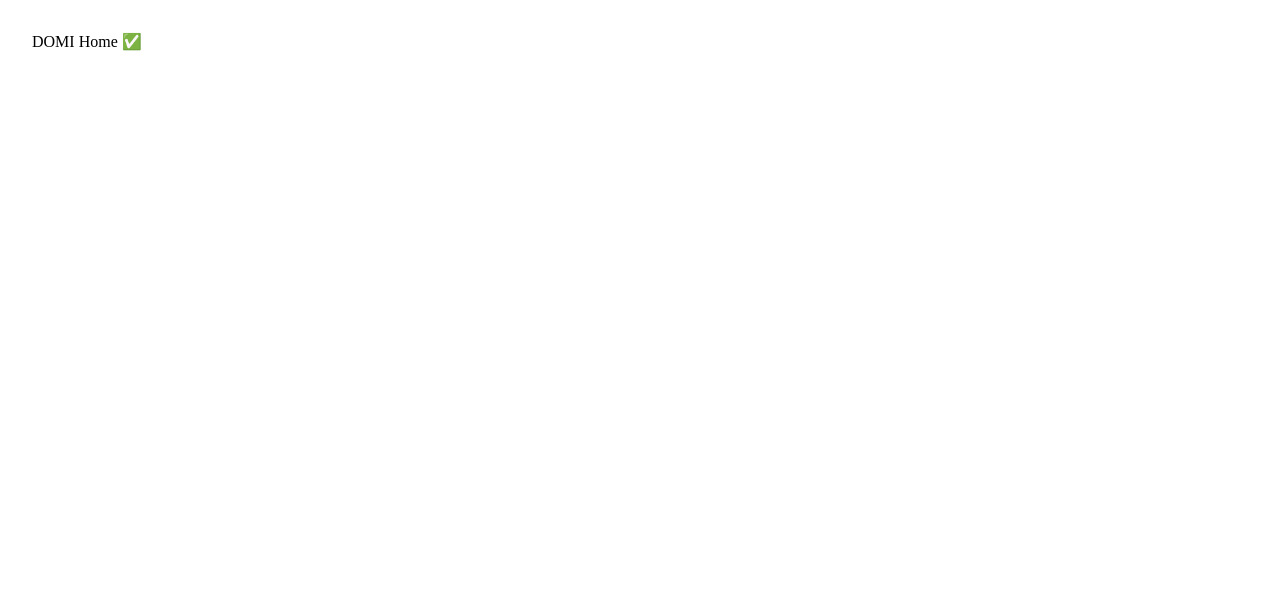
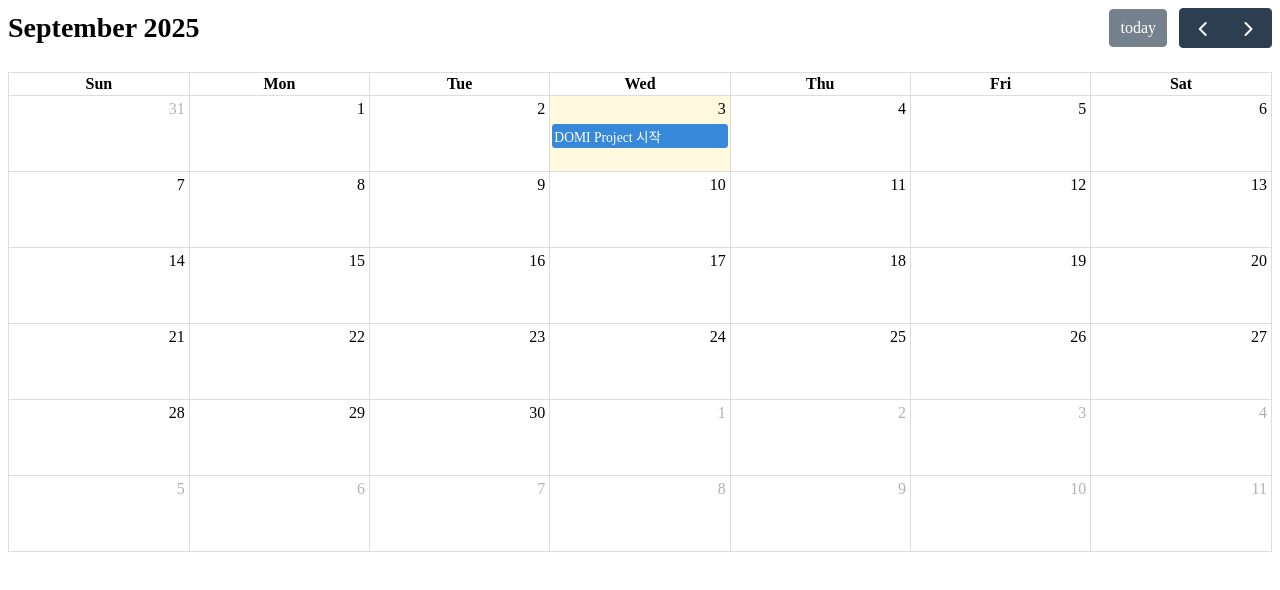
Before and after one commit to DOMI-NDD/DOMI_FE_code, a React (Vite) app: page / in a window 1280 px wide. Shown: the top 590 px of the page. Built offline with nearby package versions, Linux system fonts and the light colour scheme; the HTML template or start-up script is replaced by a standard one.

Commit message:
Home 페이지 폴더, 파일 구조 잡기

```diff
--- a/package.json
+++ b/package.json
@@ -12,6 +12,10 @@
   "dependencies": {
     "@emotion/react": "^11.14.0",
     "@emotion/styled": "^11.14.1",
+    "@fullcalendar/daygrid": "^6.1.19",
+    "@fullcalendar/interaction": "^6.1.19",
+    "@fullcalendar/react": "^6.1.19",
+    "@fullcalendar/timegrid": "^6.1.19",
     "react": "^19.1.1",
     "react-dom": "^19.1.1",
     "react-router-dom": "^7.8.2"
--- a/src/pages/home/HomePage.tsx
+++ b/src/pages/home/HomePage.tsx
@@ -1,3 +1,5 @@
+import Calendar from '@/pages/home/components/Calendar';
+
 export default function HomePage() {
-  return <main style={{ padding: 24 }}>DOMI Home ✅</main>;
+  return <Calendar></Calendar>
 }
--- /dev/null
+++ b/src/pages/home/components/Calendar.tsx
@@ -0,0 +1,22 @@
+import { useState } from 'react';
+import interactionPlugin from '@fullcalendar/interaction';
+import type { DateClickArg } from '@fullcalendar/interaction';
+import FullCalendar from '@fullcalendar/react';
+import dayGridPlugin from '@fullcalendar/daygrid';
+
+type EventType = {title : string; date : string};
+
+export default function Calendar() {
+  const [events, setEvents] = useState<EventType[]>([
+    {title : 'DOMI Project 시작', date : '2025-09-03'}
+  ])
+
+  return (
+    <FullCalendar
+      plugins={[dayGridPlugin, interactionPlugin]}
+      initialView="dayGridMonth"
+      height="auto"
+      events={events}
+    />
+  );
+}
```
Also changed, not shown: src/pages/home/components/Button.tsx (added), 1 other file (tests, documents, lock files or other folders).
